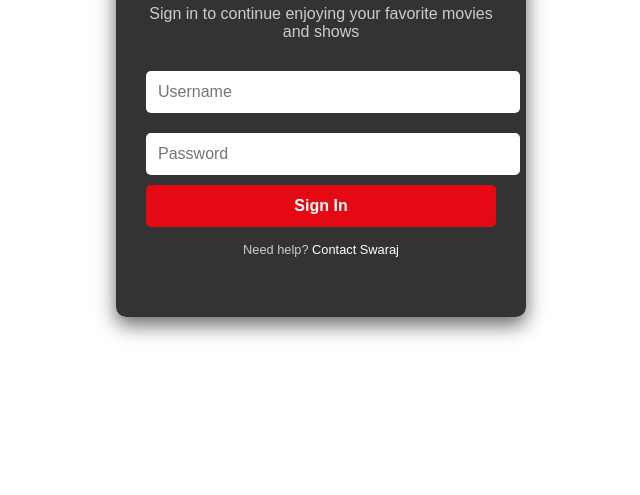
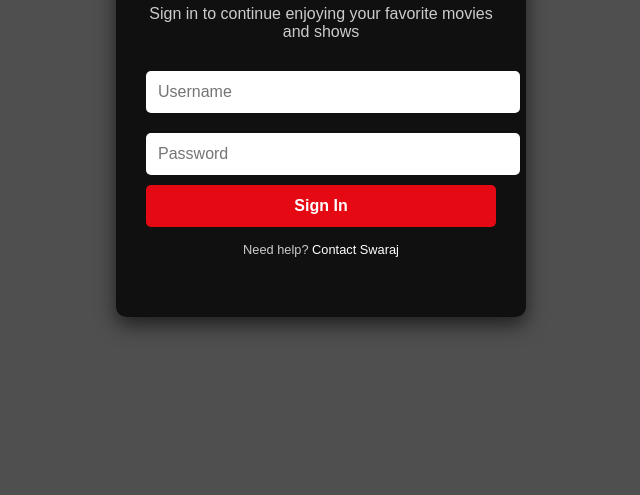
Before and after one commit to swaraj961/Netflix-proxy, a website: page public/index.html in a window 1280 px wide. Shown: the part 305-800 px from the top of the page, without its empty margins (319-959 px from the left). Drawn offline with Linux system fonts and the light colour scheme; the site is published under a folder, as on GitHub Pages, so addresses that start at the root find nothing.

Commit message:
favicon and css changes

```diff
--- a/public/css/style.css
+++ b/public/css/style.css
@@ -16,7 +16,7 @@ html {
     left: 0;
     width: 100%;
     height: 100%;
-    background: url('/images/cinema5.jpg') no-repeat center center fixed;
+    background: url('../images/cinema5.jpg') no-repeat center center fixed;
     background-size: cover;
     z-index: -1;
     filter: brightness(50%);
```
